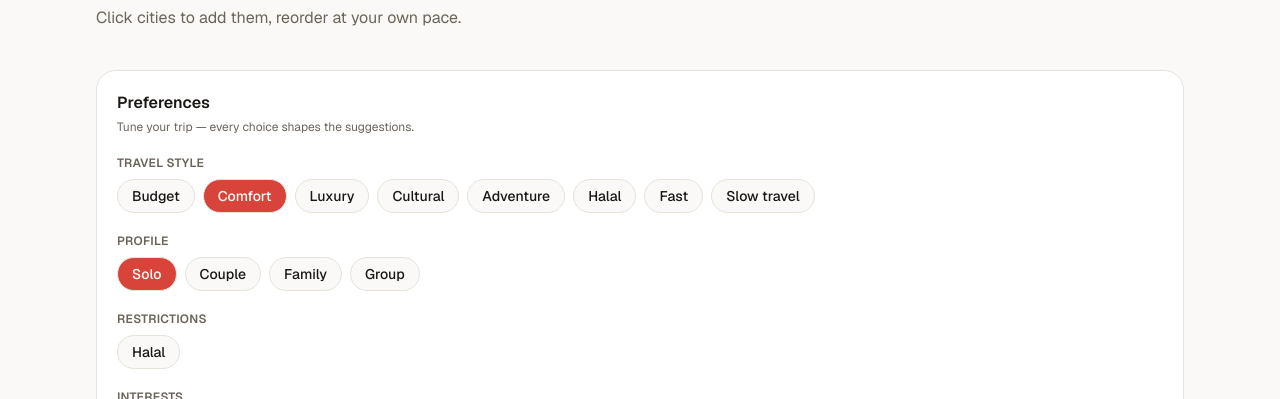
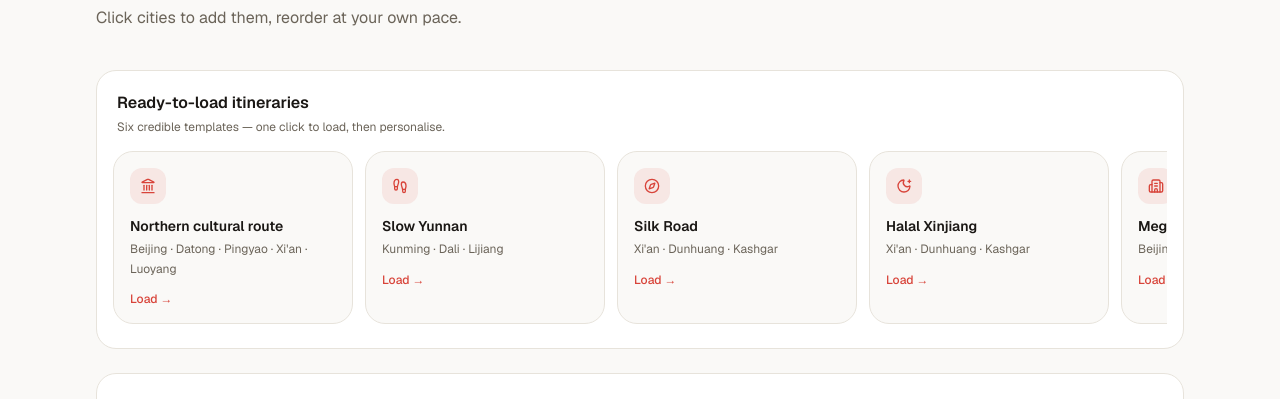
Before and after one commit to ramyozi/sinora, a Next.js app: page /en/route-planner in a window 1280 px wide. Shown: the part 175-574 px from the top of the page. Built offline with nearby package versions, Linux system fonts and the light colour scheme; no server answers.

Commit message:
intégration des templates dans le route builder

```diff
--- a/src/components/route-planner/route-builder.tsx
+++ b/src/components/route-planner/route-builder.tsx
@@ -12,12 +12,14 @@ import {
   type DietRestriction,
   type TravelProfile,
 } from "@/data/routes/preferences";
+import type { RouteTemplate } from "@/data/routes/templates";
 import { BudgetEstimate } from "./budget-estimate";
 import { ItineraryPanel } from "./itinerary-panel";
 import { ItineraryTimeline } from "./itinerary-timeline";
 import { PreferencesPanel } from "./preferences-panel";
 import { RouteMap } from "./route-map";
 import { SuggestionsPanel } from "./suggestions-panel";
+import { TemplatesStrip } from "./templates-strip";
 
 interface Props {
   cities: City[];
@@ -68,6 +70,10 @@ export function RouteBuilder({ cities, locale, dict }: Props) {
       return copy;
     });
   }, []);
+  const loadTemplate = useCallback((template: RouteTemplate) => {
+    setSelected(template.cities);
+    setStyle(template.style);
+  }, []);
 
   // Villes sélectionnées dans l'ordre choisi par l'utilisateur.
   const selectedCities = useMemo(() => {
@@ -97,6 +103,7 @@ export function RouteBuilder({ cities, locale, dict }: Props) {
 
   return (
     <div className="space-y-6">
+      <TemplatesStrip dict={dict} onLoad={loadTemplate} />
       <PreferencesPanel
         style={style}
         profile={profile}
```
